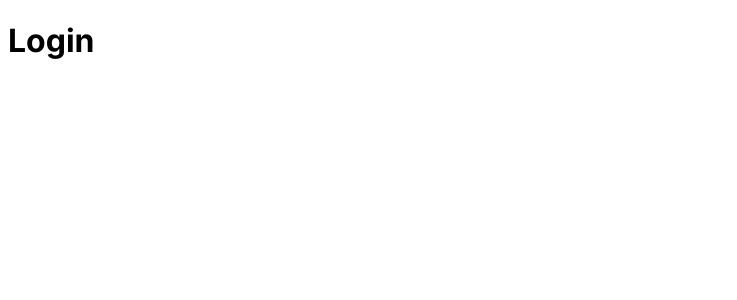
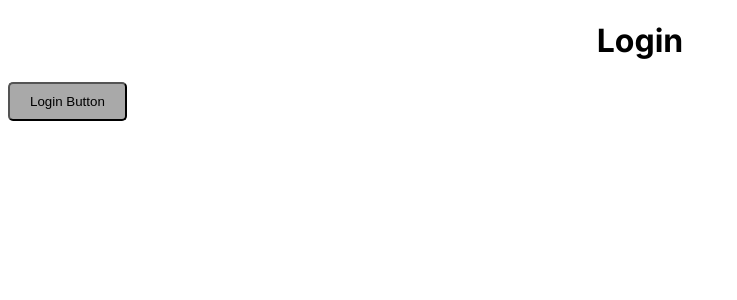
Before and after one commit to abhay9656/Mern-stack, a Next.js app in the folder Section 2/frontend/: page /login in a window 1280 px wide. Shown: the top 300 px of the page, without its empty margins (0-737 px from the left). Built offline with nearby package versions, Linux system fonts and the light colour scheme.

Commit message:
added class

```diff
--- a/Section 2/frontend/src/app/login/login.module.css
+++ b/Section 2/frontend/src/app/login/login.module.css
@@ -1,3 +1,8 @@
 .text{
     text-align: center;
 }
+.loginBtn{
+    padding: 10px 20px;
+    background-color: darkgray;
+    border-radius: 5px;
+}
--- a/Section 2/frontend/src/app/login/page.jsx
+++ b/Section 2/frontend/src/app/login/page.jsx
@@ -1,9 +1,10 @@
 import React from 'react'
-
+import classes from './login.module.css'
 const Login = () => {
   return (
     <div>
-      <h1 className='text'>Login</h1>
+      <h1 className={classes.text}>Login</h1>
+      <button className={classes.loginBtn}>Login Button</button>
     </div>
   )
 }
```
